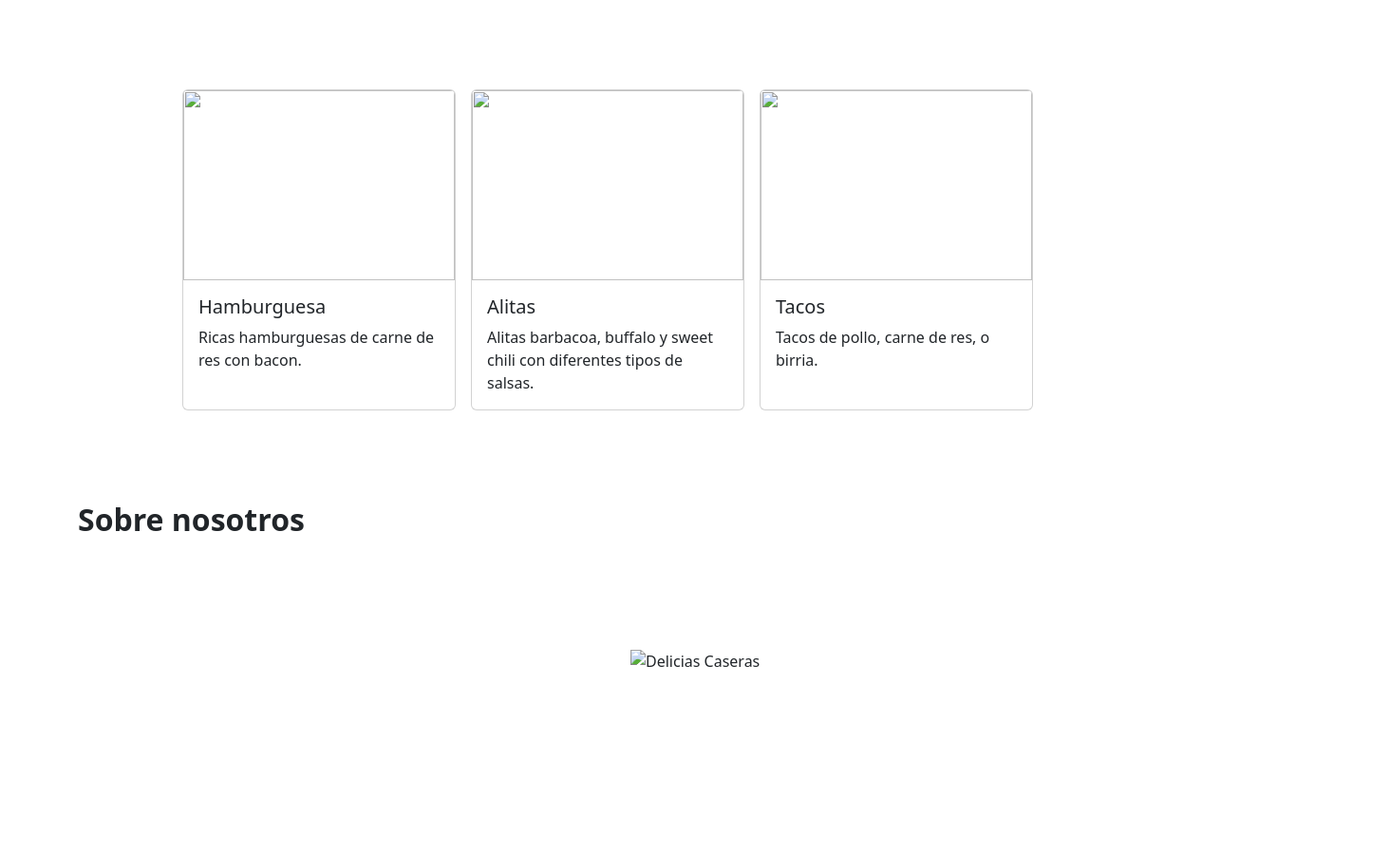
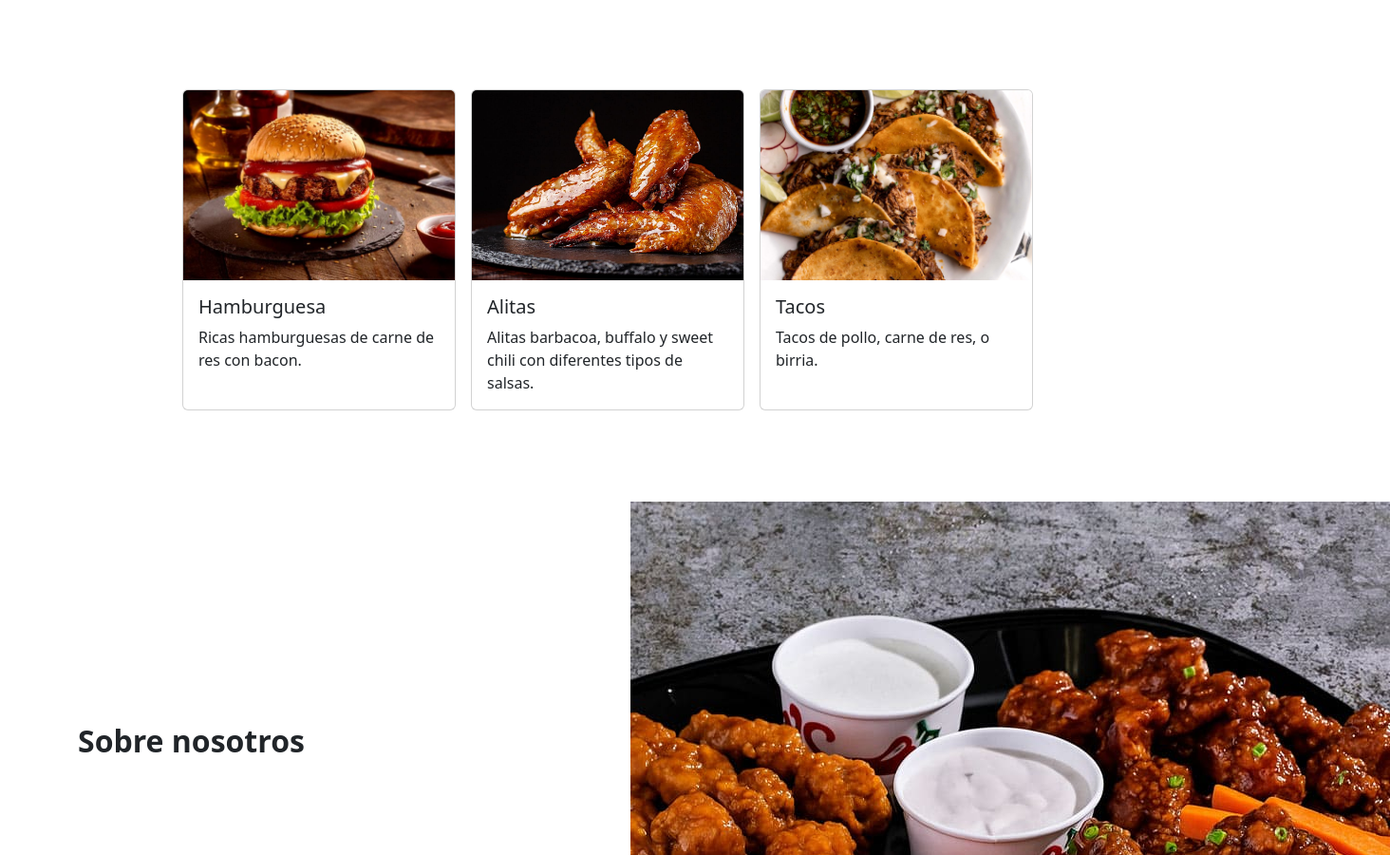
Before and after one commit to angelfcor/Sitiobootstrap6jun2026, a plain HTML site: page index.html in a window 1280 px wide. Shown: the part 430-1330 px from the top of the page at 95% size, 1464 px wide, since content can reach past the window. Drawn offline with nearby package versions, Linux system fonts and the light colour scheme; the site is published under a folder, as on GitHub Pages, so addresses that start at the root find nothing.

Commit message:
chore: probando imagenes

```diff
--- a/index.html
+++ b/index.html
@@ -11,7 +11,6 @@
         integrity="sha384-FKyoEForCGlyvwx9Hj09JcYn3nv7wiPVlz7YYwJrWVcXK/BmnVDxM+D2scQbITxI"
         crossorigin="anonymous"></script>
 </head>
-
 <body>
     <header>
         <nav class="navbar navbar-expand-lg navbar-dark bg-dark" aria-label="Fifth navbar example">
@@ -57,7 +56,7 @@
             </div>
             <div class="overflow-hidden" style="max-height: 30vh">
                 <div class="container px-5">
-                    <img src="/img/hero.jpg" class="img-fluid border rounded-3 shadow-lg mb-4" alt="Hero comida"
+                    <img src="img/hero.jpg" class="img-fluid border rounded-3 shadow-lg mb-4" alt="Hero comida"
                         width="700" height="500" loading="lazy" />
                 </div>
             </div>
@@ -65,21 +64,21 @@
 
         <div id="platos" class="d-flex justify-content-center flex-wrap gap-3 py-5">
             <div class="card" style="width: 18rem;">
-                <img src="/img/burger.jpg" class="card-img-top" alt="" style="height: 200px; object-fit: cover;" />
+                <img src="img/burger.jpg" class="card-img-top" alt="" style="height: 200px; object-fit: cover;" />
                 <div class="card-body">
                     <h5 class="card-title">Hamburguesa</h5>
                     <p class="card-text">Ricas hamburguesas de carne de res con bacon.</p>
                 </div>
             </div>
             <div class="card" style="width: 18rem;">
-                <img src="/img/wings.jpg" class="card-img-top" alt="" style="height: 200px; object-fit: cover;" />
+                <img src="img/wings.jpg" class="card-img-top" alt="" style="height: 200px; object-fit: cover;" />
                 <div class="card-body">
                     <h5 class="card-title">Alitas</h5>
                     <p class="card-text">Alitas barbacoa, buffalo y sweet chili con diferentes tipos de salsas.</p>
                 </div>
             </div>
             <div class="card" style="width: 18rem;">
-                <img src="/img/tacos.jpg" class="card-img-top" alt="" style="height: 200px; object-fit: cover;" />
+                <img src="img/tacos.jpg" class="card-img-top" alt="" style="height: 200px; object-fit: cover;" />
                 <div class="card-body">
                     <h5 class="card-title">Tacos</h5>
                     <p class="card-text">Tacos de pollo, carne de res, o birria.</p>
@@ -98,7 +97,7 @@
                         eventos especiales de cualquier tipo.</p>
                 </div>
                 <div class="col-md-6">
-                    <img src="/img/boneless.jpg" alt="Delicias Caseras" />
+                    <img src="img/boneless.jpg" alt="Delicias Caseras" />
                 </div>
             </div>
         </div>
```
